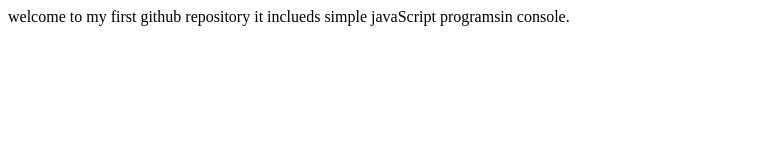
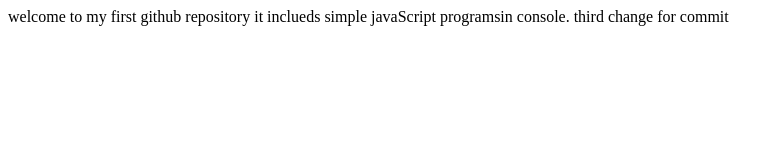
Before and after one commit to avinashsahu5/git-workshop, a plain HTML site: page index.html in a window 1280 px wide. Shown: the whole page, without its empty margins (0-783 px from the left). Drawn offline with Linux system fonts and the light colour scheme.

Commit message:
third commit

```diff
--- a/index.html
+++ b/index.html
@@ -14,6 +14,8 @@
 
         it inclueds simple javaScript programsin console.
 
+        third change for commit
+
 
     <script src="INDEX.JS"></script>
 
```
